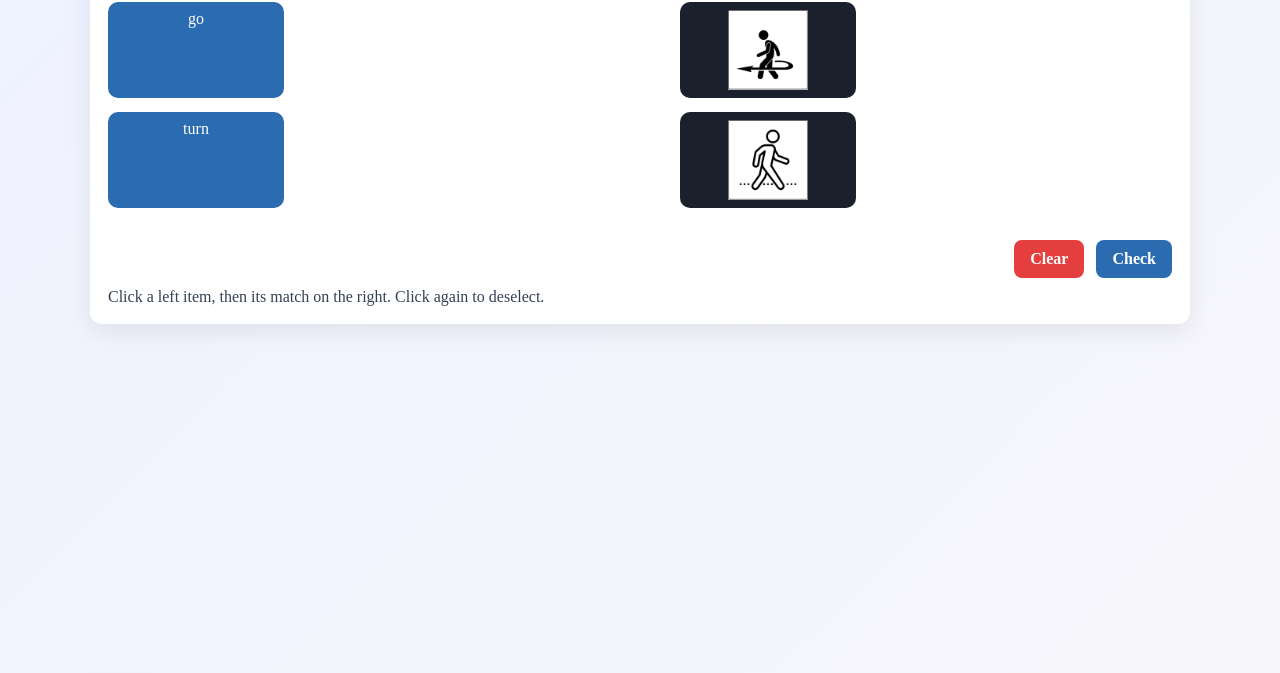
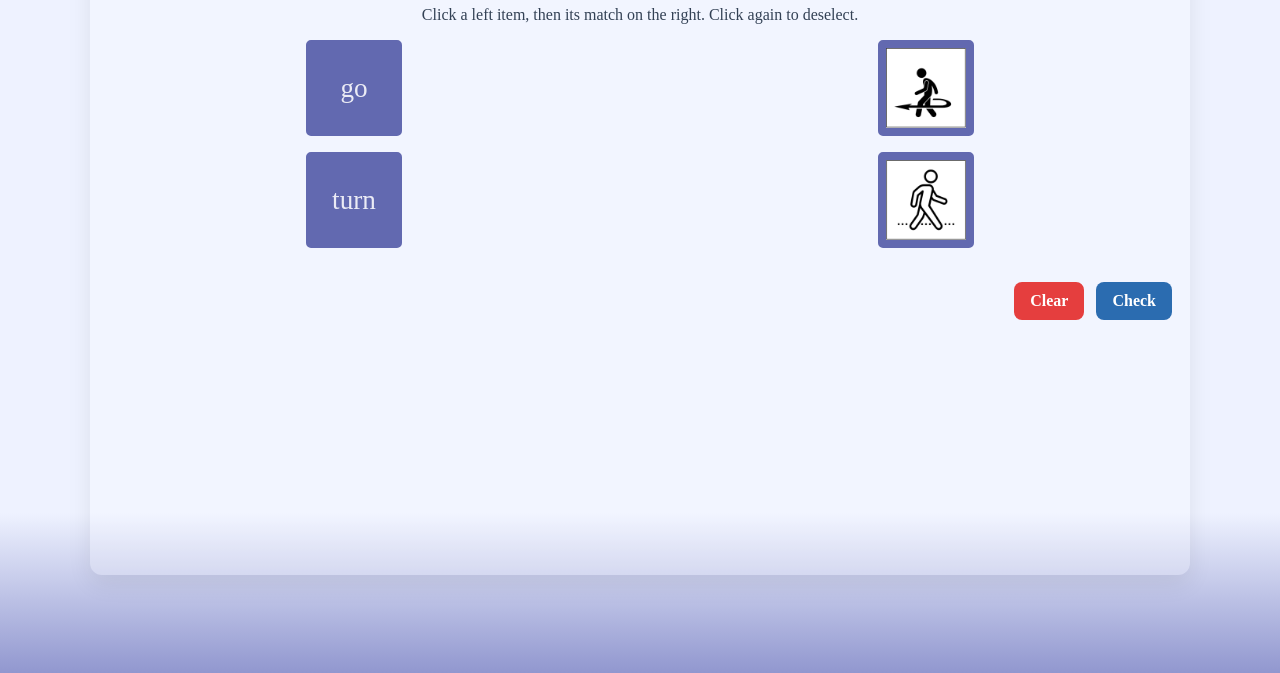
Before and after one commit to juhong7586/MapMap, a website: page match.html in a window 1280 px wide. Shown: the part 127-800 px from the top of the page. Drawn offline with Linux system fonts and the light colour scheme; a web font is replaced by a local one.

Commit message:
add matching

```diff
--- a/match.html
+++ b/match.html
@@ -1,15 +1,17 @@
 <!doctype html>
-<html lang="en">
+<html lang="en">25, 33, 107
 <head>
   <meta charset="utf-8">
   <meta name="viewport" content="width=device-width,initial-scale=1">
-  <title>Match Words — Polygon Detection App</title>
+  <title>Match: City Mapper</title>
   <link rel="stylesheet" href="/static/styles.css">
   <link rel="stylesheet" href="/static/match.css">
 </head>
 <body>
   <main class="match-container">
     <h1>Match Words to Learn</h1>
+    <div class="info">Click a left item, then its match on the right. Click again to deselect.</div>
+
     <div class="match-area" id="matchArea">
       <div class="col left" id="leftCol"></div>
       <div class="col right" id="rightCol"></div>
@@ -22,8 +24,7 @@
       <button class="btn map" id="mapBtn">Go to Map</button>
     </div>
 
-    <div class="info">Click a left item, then its match on the right. Click again to deselect.</div>
-  </main>
+      </main>
 
   <div id="tryOverlay" style="display:none" class="overlay" role="dialog">
     <div class="modal">
--- a/static/match.css
+++ b/static/match.css
@@ -1,17 +1,26 @@
 /* match.css — styles extracted from match.html */
 
 body {
-    background: linear-gradient(135deg,#eef2ff 0%, #f7f7fb 100%);
+    background: linear-gradient(180deg,#eef2ff 80%, #9197CF 100%);
+    text-align: center;
+    align-items: center;
+}
+
+:root{
+    --match-accent: rgba(98, 105, 176, 1);
+    --match-highlight: #f6ad55;
 }
 
 .match-container {
     max-width: 1100px;
     margin: 24px auto;
     padding: 18px;
-    background: #ffffff;
+    background: rgba(255, 255, 255, 0.2);
     border-radius: 12px;
     box-shadow: 0 8px 24px rgba(0, 0, 0, 0.08);
     position: relative;
+    height: 80vh;
+
 }
 
 h1 {
@@ -29,34 +38,50 @@ h1 {
 
 .col {
     flex: 1;
-    min-width: 260px;
+    min-width: 160px;
 }
 
 .col .item {
-    background: #2b6cb0;
-    justify-content: center;
-    align-items: center;
+    /* sensible thin border instead of very large rem values */
+    border: 0.5rem solid var(--match-accent); /* ≈2px */
+    background: var(--match-accent);
     text-align: center;
     /* ensure items sit above the canvas */
     position: relative;
     z-index: 2;
-    color: #ffffff;
-    border-radius: 10px;
-    padding: 0.5rem;
-    margin: 14px 0;
-    text-align: center;
+    color:rgba(255, 255, 255, 0.87);
+    border-radius: 5px;
+    margin: 1rem auto;
+    font-size: 1.7rem;
+    font-weight: 400;
+    display: flex;
+    justify-content: center;
+    align-items: center;
     cursor: pointer;
     user-select: none;
-    width: 11rem;
-    height:6rem;
+    width: 6rem;
+    height: 6rem;
+    box-sizing: border-box;
+    transition: transform .12s ease, box-shadow .16s ease, border-color .12s ease;
+}
+
+.col .item:hover {
+    transform: translateY(-4px);
+    box-shadow: 0 8px 20px rgba(0,0,0,0.12);
+}
+
+.col .item:focus {
+    outline: none;
+    box-shadow: 0 0 0 6px rgba(65,117,140,0.12);
 }
 
 .col.right .item {
-    background: #1a202c;
+    background: #FFF;
 }
 
 .item.selected {
-    outline: 4px solid #f6ad55;
+    border-color: var(--match-highlight);
+    box-shadow: 0 12px 28px rgba(246,173,85,0.18);
 }
 
 .controls {
```
Also changed, not shown: intro.html (+1 -1 lines), README.md, 2 other files.
